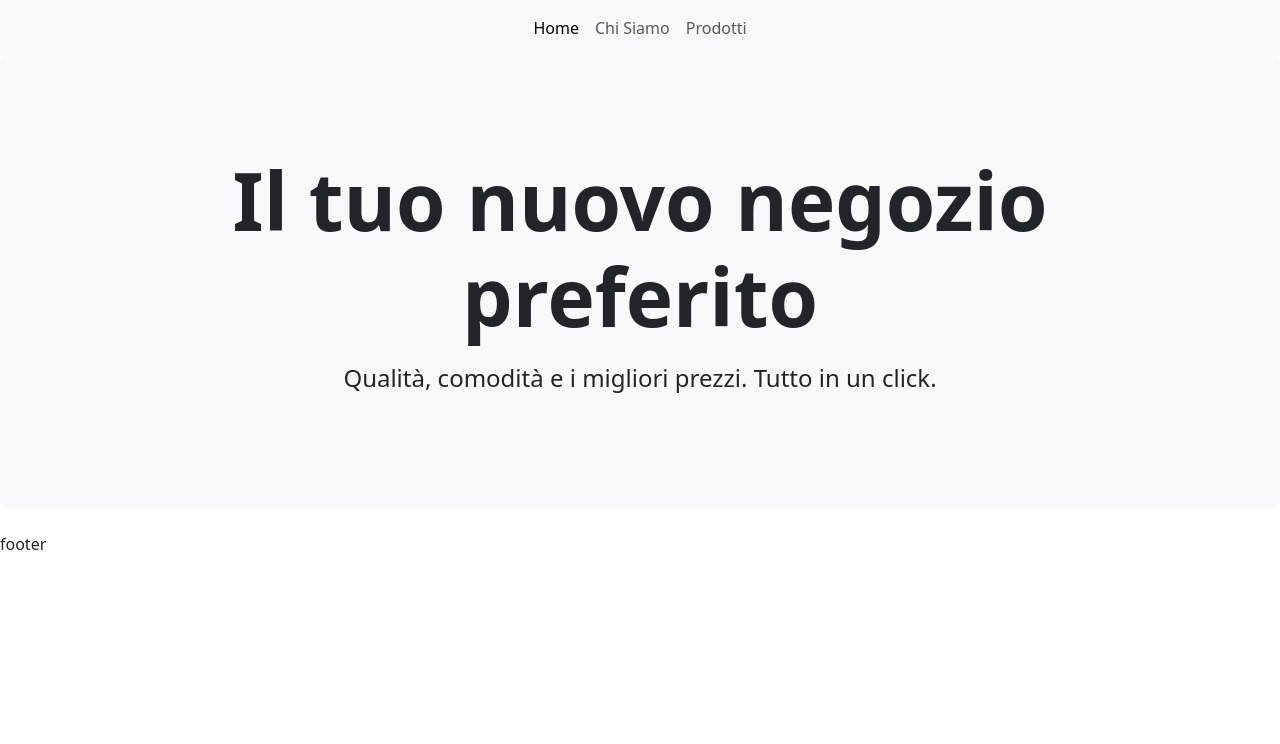
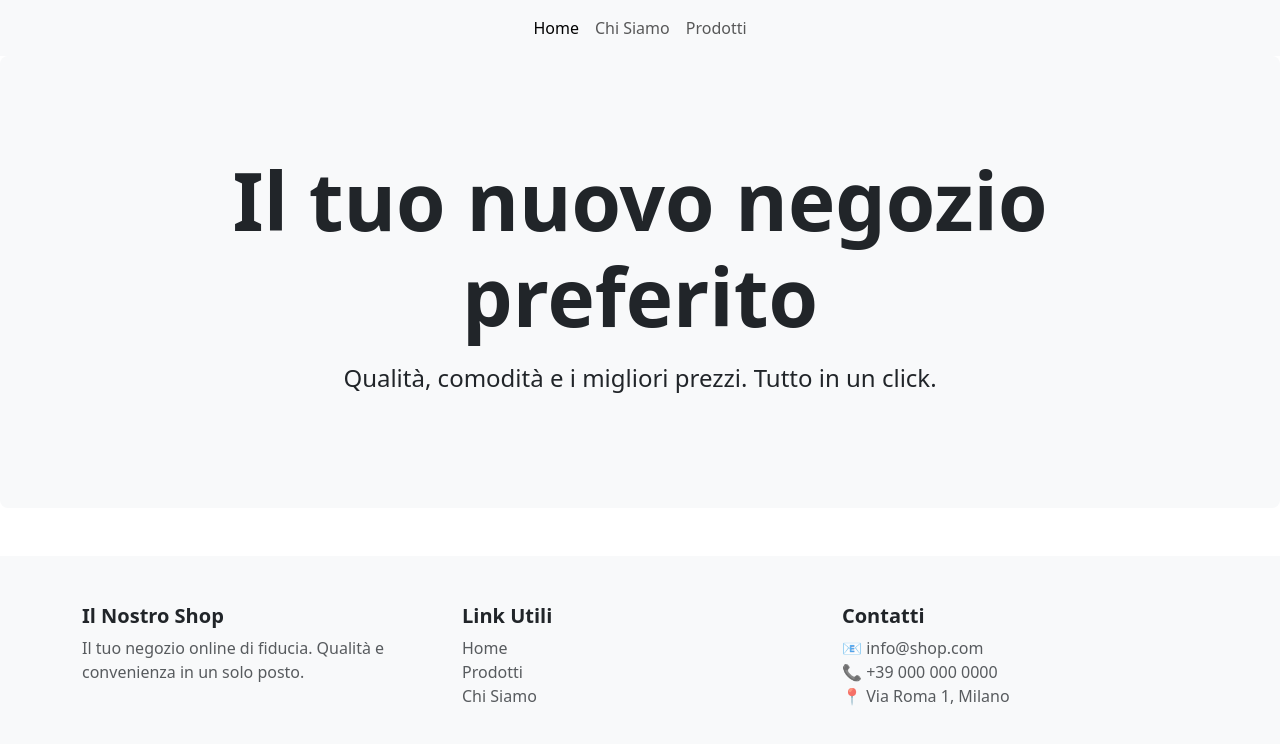
Before and after one commit to paolo-della-fera/react-router, a React (Vite) app: page / in a window 1280 px wide. Shown: the top 744 px of the page. Built offline with nearby package versions, Linux system fonts and the light colour scheme.

Commit message:
add in AppFooter markup with info, useful links and contacts

```diff
--- a/src/components/AppFooter.jsx
+++ b/src/components/AppFooter.jsx
@@ -1,9 +1,55 @@
+import { Link } from "react-router-dom";
+
 export default function AppFooter() {
 
 
     return (
-        <footer>
-            footer
+        <footer className="bg-body-tertiary mt-5 py-5">
+            <div className="container">
+                <div className="row">
+
+                    {/* Colonna 1 - Info */}
+                    <div className="col-12 col-md-4 mb-4">
+                        <h5 className="fw-bold">Il Nostro Shop</h5>
+                        <p className="text-muted">
+                            Il tuo negozio online di fiducia. Qualità e convenienza in un solo posto.
+                        </p>
+                    </div>
+
+                    {/* Colonna 2 - Link utili */}
+                    <div className="col-12 col-md-4 mb-4">
+                        <h5 className="fw-bold">Link Utili</h5>
+                        <ul className="list-unstyled">
+                            <li>
+                                <Link to="/" className="text-muted text-decoration-none">
+                                    Home
+                                </Link>
+                            </li>
+                            <li>
+                                <Link to="/Prodotti" className="text-muted text-decoration-none">
+                                    Prodotti
+                                </Link>
+                            </li>
+                            <li>
+                                <Link to="/ChiSiamo" className="text-muted text-decoration-none">
+                                    Chi Siamo
+                                </Link>
+                            </li>
+                        </ul>
+                    </div>
+
+                    {/* Colonna 3 - Contatti */}
+                    <div className="col-12 col-md-4 mb-4">
+                        <h5 className="fw-bold">Contatti</h5>
+                        <ul className="list-unstyled text-muted">
+                            <li>📧 info@shop.com</li>
+                            <li>📞 +39 000 000 0000</li>
+                            <li>📍 Via Roma 1, Milano</li>
+                        </ul>
+                    </div>
+
+                </div>
+            </div>
         </footer>
     )
 }
```
